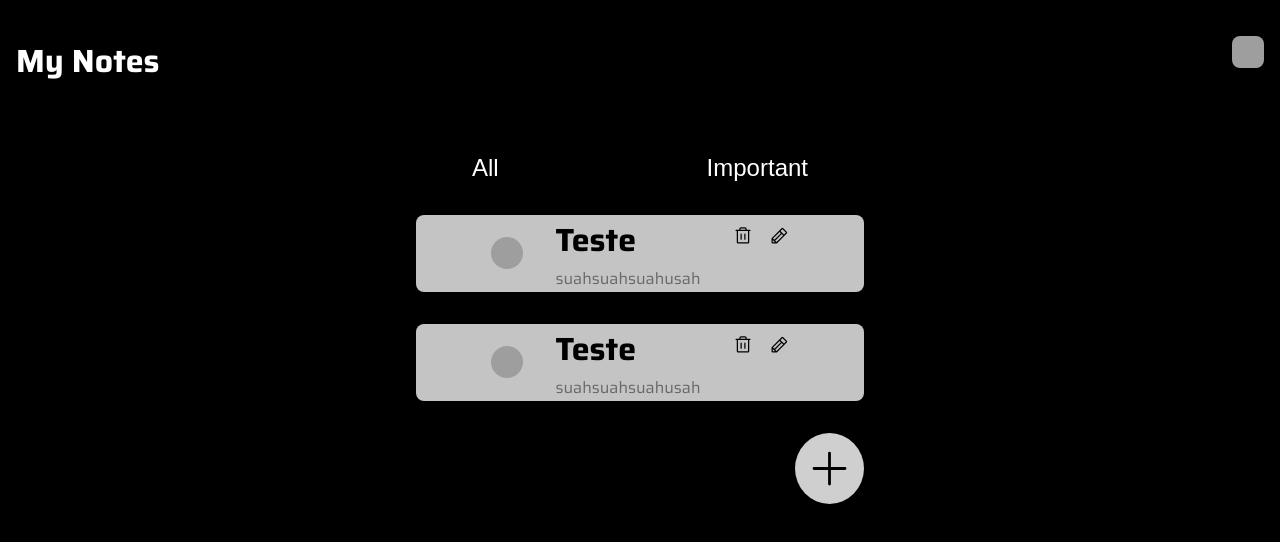
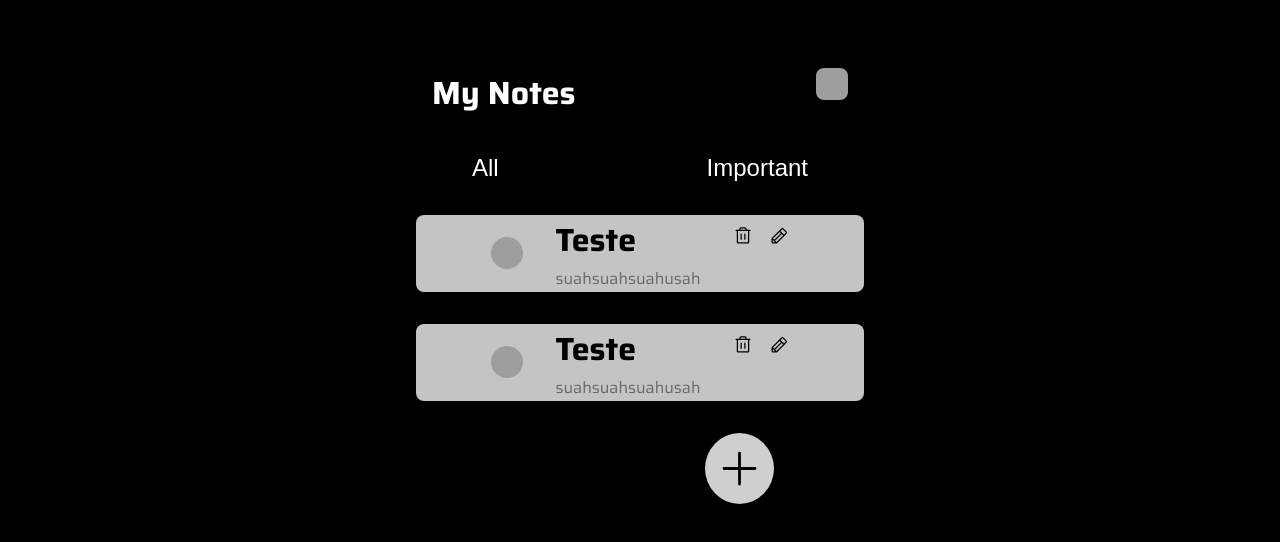
Before and after one commit to berdnaski/note-app-reactjs, a React (Vite) app: page / in a window 1280 px wide. Shown: the top 542 px of the page. Built offline with nearby package versions, Linux system fonts and the light colour scheme; grey boxes are pictures that could not be loaded.

Commit message:
page structure

```diff
--- a/package.json
+++ b/package.json
@@ -12,7 +12,8 @@
   "dependencies": {
     "@phosphor-icons/react": "^2.0.15",
     "react": "^18.2.0",
-    "react-dom": "^18.2.0"
+    "react-dom": "^18.2.0",
+    "react-router-dom": "^6.22.3"
   },
   "devDependencies": {
     "@types/react": "^18.2.64",
--- a/src/App.jsx
+++ b/src/App.jsx
@@ -1,24 +1,12 @@
 import React from 'react'
-import Header from "./components/Header/Header.jsx"
 import styles from "./App.module.css"
-import { Note } from './components/Note/Note.jsx'
-import { Section } from './components/Section/Section.jsx'
-import { Plus } from '@phosphor-icons/react';
-import { Footer } from './components/Footer/Footer.jsx'
+import Home from "./pages/Home"
 
 function App() {
   return (
-    <div>
-      <Header />
       <div className={styles.wrapper}>
-          <Section />
-          <div>
-            <Note />
-            <Note />
-          </div>
+        <Home />
       </div>
-      <Footer />
-    </div>
   )
 }
 
--- a/src/components/Footer/Footer.jsx
+++ b/src/components/Footer/Footer.jsx
@@ -1,10 +1,13 @@
+import React from 'react';
 import styles from "./Footer.module.css";
 import { Plus } from '@phosphor-icons/react';
 
-export function Footer() {
+const Footer = () => {
     return (
         <footer className={styles.footer}>
             <button><Plus size={45} /></button>
         </footer>
     );
 }
+
+export default Footer;
--- a/src/components/Footer/Footer.module.css
+++ b/src/components/Footer/Footer.module.css
@@ -2,16 +2,22 @@
     display: flex;
     align-items: center;
     justify-content: flex-end;
-    width: 35%;
+    width: 60%;
     margin: auto;
+}
+
+@media (max-width: 768px) {
+    .footer {
+        width: 35%;
+    }
 }
 
 .footer button {
     border: none;
     background-color: rgb(207, 207, 207);
     color: black;
-    width: 69px;
-    height: 71px;
+    width: 4.313rem;
+    height: 4.438rem;
     display: flex;
     align-items: center;
     justify-content: center;
--- a/src/components/Note/Note.jsx
+++ b/src/components/Note/Note.jsx
@@ -1,7 +1,7 @@
 import styles from "./Note.module.css"
 import { Trash, Pencil, Plus } from "@phosphor-icons/react";
 
-export function Note() {
+const Note = () => {
     return (
         <div className={styles.note}>
             <section className={styles.section}>
@@ -23,3 +23,5 @@ export function Note() {
         </div>
     )
 }
+
+export default Note
--- a/src/components/Section/Section.jsx
+++ b/src/components/Section/Section.jsx
@@ -1,6 +1,6 @@
 import styles from "./Section.module.css"
 
-export function Section() {
+const Section = () => {
     return (
         <aside className={styles.aside}>
             <button className={styles.button}>All</button>
@@ -8,3 +8,5 @@ export function Section() {
         </aside>
     )
 }
+
+export default Section;
--- a/src/global.css
+++ b/src/global.css
@@ -7,4 +7,5 @@
 body {
     background-color: #000000;
     font-family: "Saira", sans-serif;
+    overflow-x: hidden;
 }
--- /dev/null
+++ b/src/pages/Home.jsx
@@ -0,0 +1,20 @@
+import Header from "../components/Header/Header"
+import Footer from "../components/Footer/Footer"
+import Note from "../components/Note/Note"
+import Section from "../components/Section/Section"
+
+export function Home() {
+  return (
+    <div>
+      <Header />
+      <Section />
+      <div>
+        <Note />
+        <Note />
+      </div>
+      <Footer />
+    </div>
+  );
+}
+
+export default Home;
```
Also changed, not shown: src/components/Modal/Modal.jsx (+7 -0 lines), src/components/Modal/Modal.module.css (+9 -0 lines), 1 other file (tests, documents, lock files or other folders).
